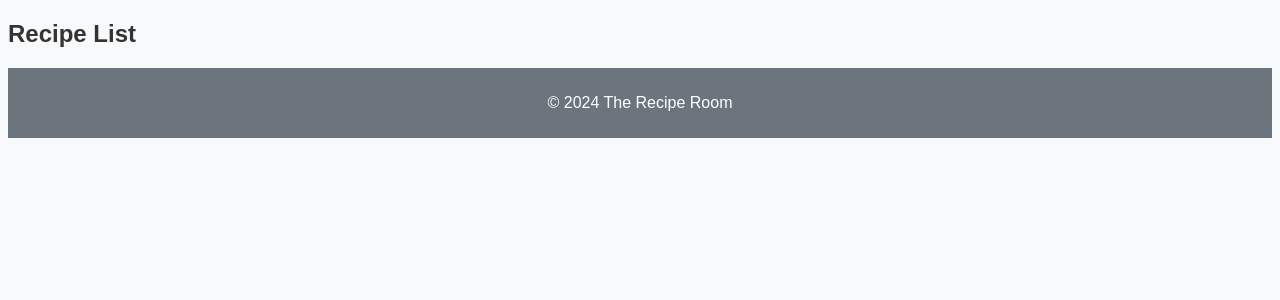
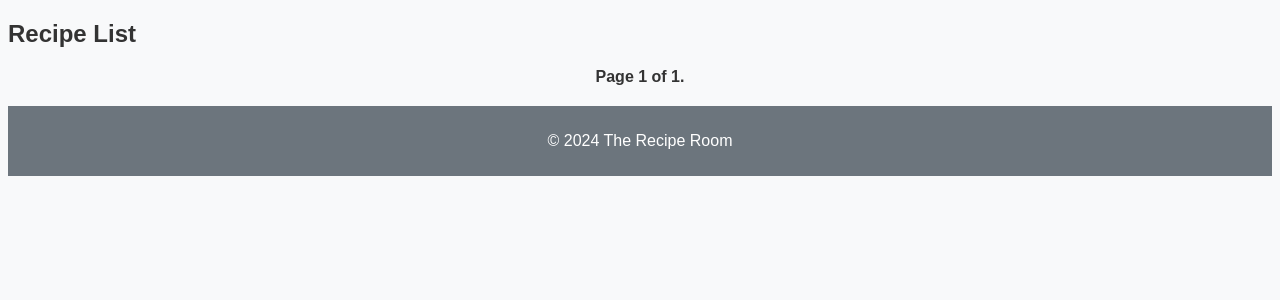
Before and after one commit to CiaranBrain/The-Recipe-Room, a Django app: page / in a window 1280 px wide. Shown: the part 126-426 px from the top of the page. Run offline with Django 5.2, Linux system fonts and the light colour scheme; data that the repository does not hold is empty.

Commit message:
added pagination to recipes list

```diff
--- a/recipe_room/recipes/static/styles.css
+++ b/recipe_room/recipes/static/styles.css
@@ -24,3 +24,25 @@ footer {
     background-color: #6c757d;
     color: white;
 }
+
+.pagination {
+    text-align: center;
+    margin-top: 20px;
+}
+
+.step-links a {
+    margin: 0 5px;
+    padding: 5px 10px;
+    background-color: #6c757d;
+    color: white;
+    text-decoration: none;
+}
+
+.step-links a:hover {
+    background-color: #5a6268;
+}
+
+.current {
+    margin: 0 5px;
+    font-weight: bold;
+}
--- a/recipe_room/recipes/templates/recipes/recipe_list.html
+++ b/recipe_room/recipes/templates/recipes/recipe_list.html
@@ -4,11 +4,30 @@
 
 {% block content %}
     <h2>Recipe List</h2>
+
     <ul>
-        {% for recipe in recipes %}
+        {% for recipe in page_obj %}
             <li>
                 <a href="{% url 'recipe_detail' recipe.id %}">{{ recipe.title }}</a>
             </li>
         {% endfor %}
     </ul>
+
+    <div class="pagination">
+        <span class="step-links">
+            {% if page_obj.has_previous %}
+                <a href="?page=1">&laquo; first</a>
+                <a href="?page={{ page_obj.previous_page_number }}">previous</a>
+            {% endif %}
+
+            <span class="current">
+                Page {{ page_obj.number }} of {{ page_obj.paginator.num_pages }}.
+            </span>
+
+            {% if page_obj.has_next %}
+                <a href="?page={{ page_obj.next_page_number }}">next</a>
+                <a href="?page={{ page_obj.paginator.num_pages }}">last &raquo;</a>
+            {% endif %}
+        </span>
+    </div>
 {% endblock %}
--- a/recipe_room/recipes/views.py
+++ b/recipe_room/recipes/views.py
@@ -1,3 +1,4 @@
+from django.core.paginator import Paginator
 from django.shortcuts import render, get_object_or_404
 from .models import Recipe
 
@@ -5,8 +6,13 @@ def home(request):
     return render(request, 'recipes/home.html')
 
 def recipe_list(request):
-    recipes = Recipe.objects.all()
-    return render(request, 'recipes/recipe_list.html', {'recipes': recipes})
+    recipe_list = Recipe.objects.all()
+    paginator = Paginator(recipe_list, 4)
+
+    page_number = request.GET.get('page')
+    page_obj = paginator.get_page(page_number)
+
+    return render(request, 'recipes/recipe_list.html', {'page_obj': page_obj})
 
 def recipe_detail(request, recipe_id):
     recipe = get_object_or_404(Recipe, id=recipe_id)
```
